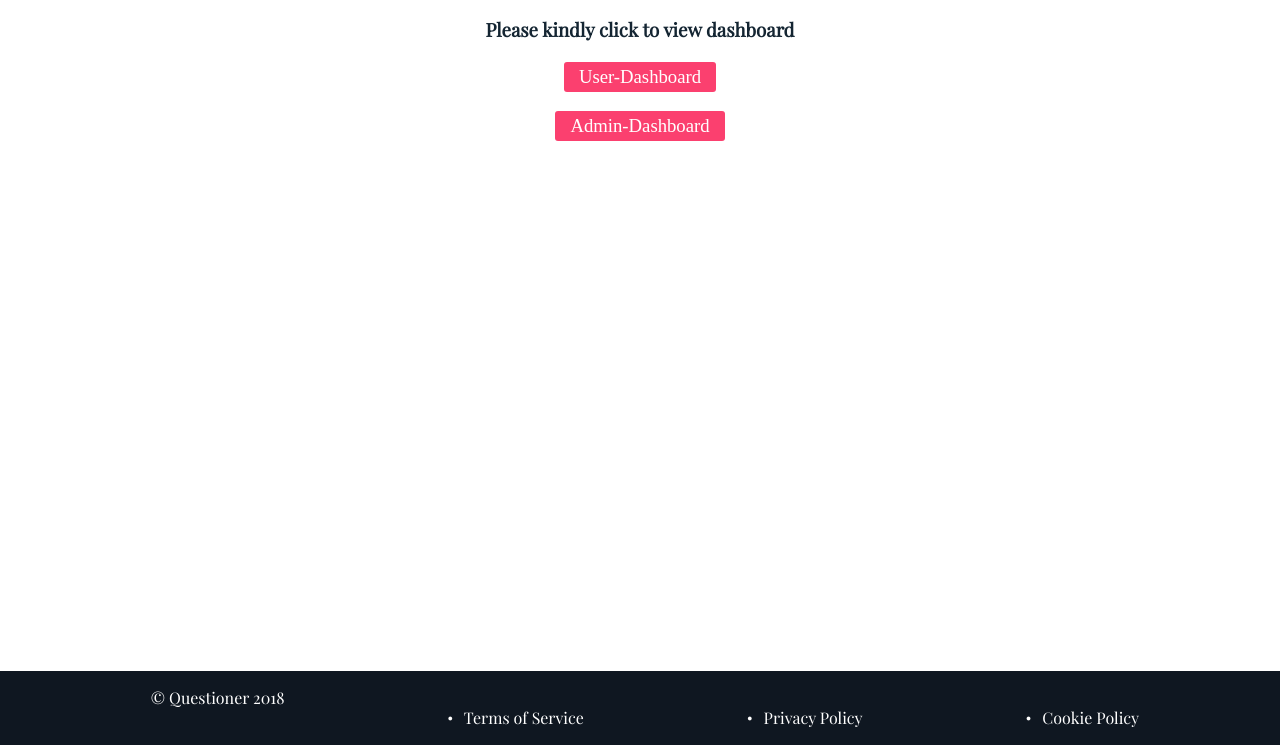
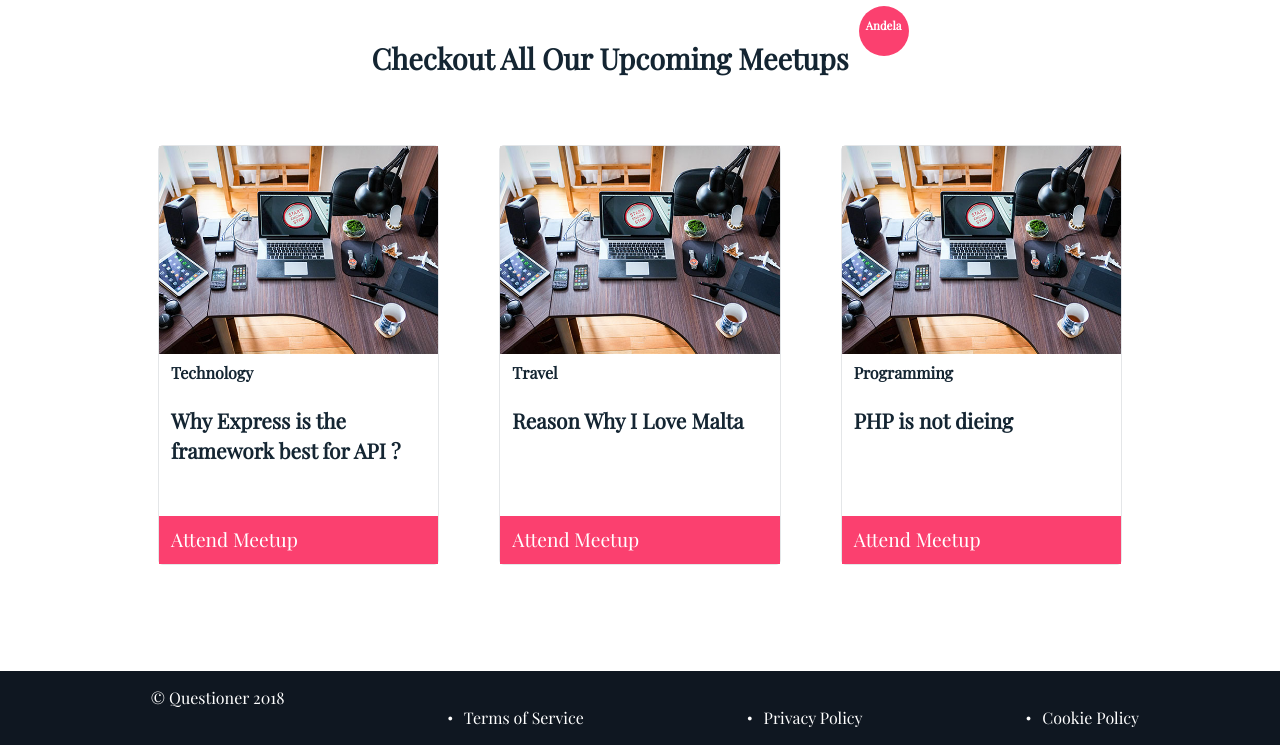
Before and after one commit to abidex4yemi/meet-up-questioner, a website: page UI/upcoming.html in a window 1280 px wide. Shown: the part 55-800 px from the top of the page. Drawn offline with nearby package versions, Linux system fonts and the light colour scheme.

Commit message:
Added new UI feature(upcoming meetup)
This feature allow user's to view list of
upcoming meetup.

close: https://www.pivotaltracker.com/n/projects/2232110 #162900845

```diff
--- a/UI/css/style.css
+++ b/UI/css/style.css
@@ -693,6 +693,128 @@ body {
   color: rgba(241, 78, 131, .8);
 }
 
+/*=========================================================================
+  Upcoming: section styles
+  ========================================================================*/
+.upcoming__content {
+  display: flex;
+  justify-content: space-between;
+  margin-bottom: 50px;
+}
+
+.upcoming__content__title {
+  font-size: 1.8em;
+  text-align: center;
+  margin-top: 40px;
+}
+
+.upcoming__content__title:after {
+  content: "Andela";
+  width: 50px;
+  height: 50px;
+  line-height: 30px;
+  border-radius: 50%;
+  background: #fb406f;
+  display: inline-block;
+  position: relative;
+  top: -40px;
+  font-size: 0.4em;
+  color: #FFF;
+  text-align: center;
+  box-sizing: border-box;
+  padding: 0.5em 0;
+  margin-left: 10px;
+}
+
+.upcoming__meetup__container {
+  display: flex;
+  margin: 30px;
+}
+
+.upcoming__meetup {
+
+  display: flex;
+  background-color: #fff;
+  min-height: 420px;
+  flex-direction: column;
+  max-width: 285px;
+  position: relative;
+  z-index: 1;
+  transition: transform 420ms cubic-bezier(.165, .84, .44, 1);
+  text-decoration: none;
+}
+
+.upcoming__media {
+  height: 13rem;
+  width: 100%;
+  position: relative;
+  margin: 0;
+  padding: 0;
+}
+
+.upcoming__img {
+  bottom: auto;
+  object-fit: cover;
+  width: 100%;
+  height: 100%;
+}
+
+.upcoming__header {
+  flex: 1 1 auto;
+  color: #142532;
+  padding: 0.5rem .75rem;
+}
+
+.upcoming__meetup__topic {
+  max-height: 349px;
+  line-height: 30px;
+  font-size: 1.3rem;
+}
+
+.upcoming__body {
+  display: flex;
+  flex: 0 1 auto;
+}
+
+.upcoming__category {
+  font-size: 1em;
+  font-weight: bold;
+}
+
+.accept__btn {
+  font-weight: normal;
+  line-height: 1.2;
+  letter-spacing: normal;
+  font-size: 1.2em;
+  color: #FFF;
+  border: 0;
+  background: #fb406f;
+  text-transform: capitalize;
+  flex-basis: 100%;
+  display: flex;
+  justify-content: space-between;
+  align-items: center;
+  padding-left: .75rem;
+  padding-right: .75rem;
+  height: 3rem;
+  white-space: nowrap;
+  position: relative;
+}
+
+.br {
+  border: 1px solid #e4e6e8;
+  border-radius: 5px;
+}
+
+.br:hover {
+  box-shadow: 0 0 2rem rgba(0, 0, 0, .2);
+  transform: scale(1.05);
+}
+
+.box-shadow {
+  box-shadow: 0 0 2rem rgba(0, 0, 0, .1);
+}
+
 /* ==========================================================================
   Footer styles
   ========================================================================== */
@@ -1091,6 +1213,27 @@ body {
     align-self: flex-start;
   }
 
+  /* Upcoming meetups */
+  .upcoming__content {
+    display: block;
+    margin: auto;
+  }
+
+  .upcoming__meetup {
+    margin: 0;
+  }
+
+  .upcoming__content__title {
+    font-size: 1em;
+    margin-bottom: 0;
+    text-align: left;
+  }
+
+  .upcoming__content__title:after {
+    top: -90px;
+    left: 180px;
+  }
+
   /* Dashboard styles */
   .dashboard-content {
     display: block;
@@ -1146,6 +1289,21 @@ body {
   .question__info__summary {
     justify-content: center;
   }
+
+  /* upcoming */
+  .upcoming__content {
+    display: block;
+    margin: auto;
+  }
+
+  .upcoming__content__title {
+    font-size: 1.5em;
+  }
+
+  .upcoming__meetup {
+    margin: 0;
+  }
+
 }
 
 /* large screens */
@@ -1161,4 +1319,8 @@ body {
   .question__feeds__action {
     flex-basis: 50%;
   }
+
+  .upcoming__meetup__container {
+    margin: 10px;
+  }
 }
--- a/UI/upcoming.html
+++ b/UI/upcoming.html
@@ -36,15 +36,80 @@
 
     <section class="upcoming">
       <div class="container">
-        <h3 class="form__headline">Please kindly click to view dashboard</h3>
-        <h3 class="form__headline"><a href="user-dashboard.html" class="nav__link btn btn__primary--color">user-dashboard</a></h3>
-        <h3 class="form__headline"><a href="admin-dashboard.html" class="nav__link btn btn__primary--color">admin-dashboard</a></h3>
+        <h1 class="upcoming__content__title">Checkout All Our Upcoming Meetups</h1>
+        <div class="upcoming__content">
+          <div class="upcoming__meetup__container">
+            <a href="#" class="upcoming__meetup br">
+              <figure class="upcoming__media">
+                <img src="./img/question_img/thumbnail_meetup.jpg" alt="" class="upcoming__img">
+              </figure>
+
+              <header class="upcoming__header">
+                <span class="upcoming__category">Technology</span>
+                <h3 class="upcoming__meetup__topic">Why Express is the framework best for API ?</h3>
+              </header>
+
+              <div class="upcoming__body">
+                <button class="accept__btn">Attend Meetup</button>
+              </div>
+            </a>
+          </div>
+          <!--/.upcoming__meetup__container-->
+
+          <div class="upcoming__meetup__container">
+            <a href="#" class="upcoming__meetup br">
+              <figure class="upcoming__media">
+                <img src="./img/question_img/thumbnail_meetup.jpg" alt="" class="upcoming__img">
+              </figure>
+
+              <header class="upcoming__header">
+                <span class="upcoming__category">Travel</span>
+                <h3 class="upcoming__meetup__topic">Reason Why I Love Malta</h3>
+              </header>
+
+              <div class="upcoming__body">
+                <button class="accept__btn">Attend Meetup</button>
+              </div>
+            </a>
+          </div>
+          <!--/.upcoming__meetup__container-->
+
+          <div class="upcoming__meetup__container">
+            <a href="#" class="upcoming__meetup br">
+              <figure class="upcoming__media">
+                <img src="./img/question_img/thumbnail_meetup.jpg" alt="" class="upcoming__img">
+              </figure>
+
+              <header class="upcoming__header">
+                <span class="upcoming__category">Programming</span>
+                <h3 class="upcoming__meetup__topic">PHP is not dieing</h3>
+              </header>
+
+              <div class="upcoming__body">
+                <button class="accept__btn">Attend Meetup</button>
+              </div>
+            </a>
+          </div>
+          <!--/.upcoming__meetup__container-->
+        </div>
       </div>
-    </section>
-    <!--/.upcoming-->
+      <!--/.container-->
+  </div>
+  </section>
+  <!--/.upcoming-->
 
   </div>
 
+
+
+  <!-- <img src="" alt="Why developer's need soft skills">
+  <div class="upcoming__details">
+    <h3 class="upcoming__title">Why developer's need soft skills</h3>
+    <article class="upcoming__body">
+      <p>Lorem ipsum dolor, sit amet consectetur adipisicing elit. Nihil porro sint fugiat illo saepe distinctio ullam
+        molestiae dicta rem magnam. Nesciunt accusantium natus quod distinctio! Commodi voluptates temporibus nisi
+        soluta?</p>
+    </article> -->
 
   <section class="footer">
     <div class="container">
```
Also changed, not shown: UI/sign-up.html (+2 -2 lines), UI/img/question_img/thumbnail_meetup.jpg (added).
